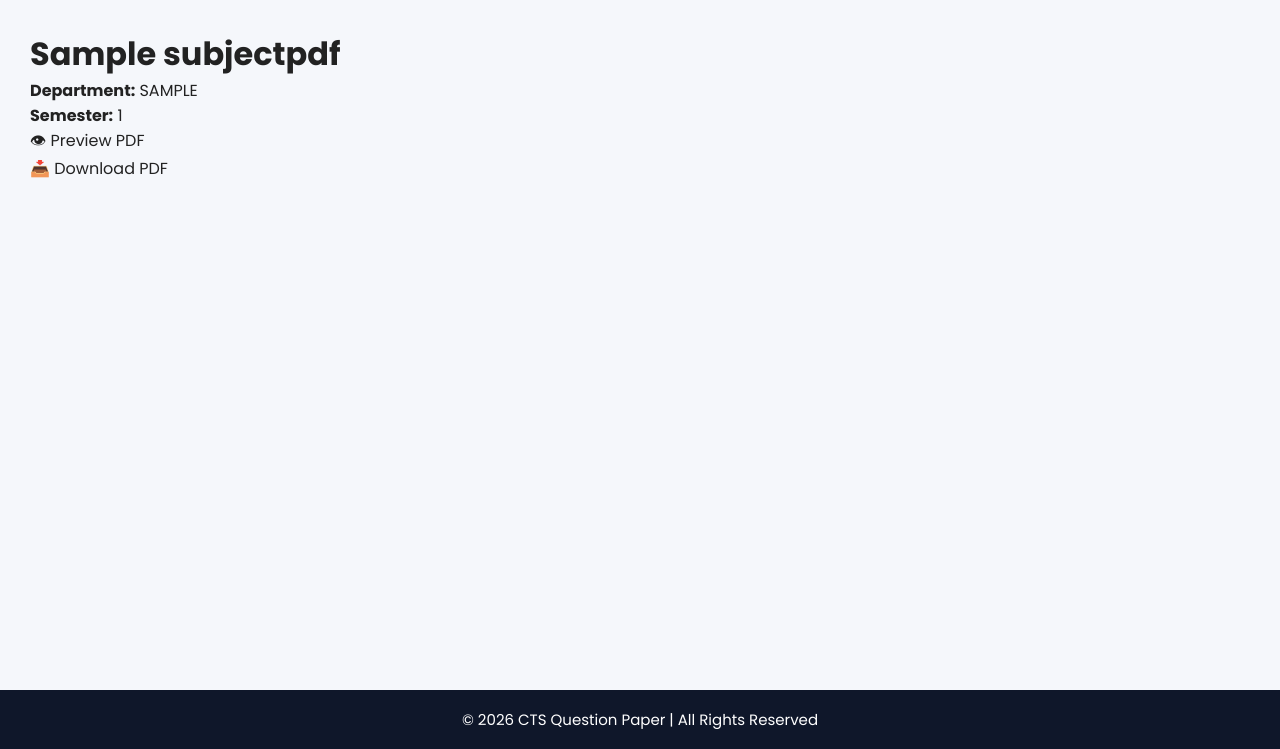
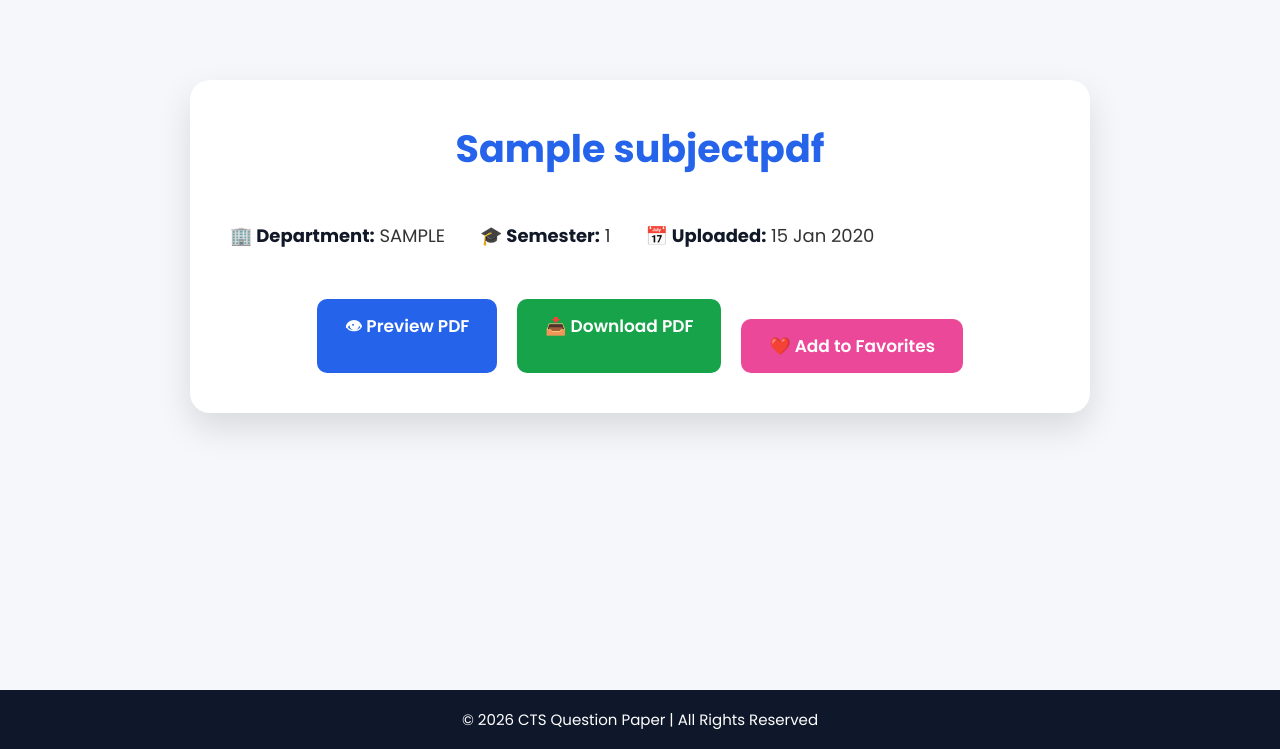
Before and after one commit to aroy14122005-dotcom/cts-question-paper, a Django app: page /paper/1/ in a window 1280 px wide. Shown: the part 80-829 px from the top of the page. Run offline with Django 5.2, Linux system fonts and the light colour scheme; tables that the repository leaves empty hold one stand-in row (values such as "Sample post").

Commit message:
Add favorites feature and paper detail styling

```diff
--- a/main/admin.py
+++ b/main/admin.py
@@ -1,5 +1,11 @@
 from django.urls import path
 from . import views
+from django.contrib import admin
+from .models import PDFUpload, SubjectPDF, Favorite
+
+admin.site.register(PDFUpload)
+admin.site.register(SubjectPDF)
+admin.site.register(Favorite)
 
 urlpatterns = [
     path('', views.login_page, name='login'),
--- a/main/models.py
+++ b/main/models.py
@@ -1,5 +1,6 @@
 from django.db import models
 from django.utils.text import slugify
+from django.contrib.auth.models import User
 
 
 class PDFUpload(models.Model):
@@ -27,3 +28,15 @@ class SubjectPDF(models.Model):
             self.slug = slugify(self.subject)
 
         super().save(*args, **kwargs)
+
+
+class Favorite(models.Model):
+    user = models.ForeignKey(User, on_delete=models.CASCADE)
+    paper = models.ForeignKey(SubjectPDF, on_delete=models.CASCADE)
+    created_at = models.DateTimeField(auto_now_add=True)
+
+    class Meta:
+        unique_together = ("user", "paper")
+
+    def __str__(self):
+        return f"{self.user.username} - {self.paper.subject}"
--- /dev/null
+++ b/main/static/css/favorites.css
@@ -0,0 +1,76 @@
+.favorites-page{
+    width:80%;
+    margin:60px auto;
+}
+
+.page-title{
+    text-align:center;
+    font-size:42px;
+    margin-bottom:45px;
+}
+
+.favorite-card{
+    background:#fff;
+    border-radius:18px;
+    padding:30px;
+    margin-bottom:30px;
+    box-shadow:0 10px 25px rgba(0,0,0,.12);
+}
+
+.favorite-card h2{
+    color:#2f63e9;
+    margin-bottom:20px;
+}
+
+.paper-info{
+    display:flex;
+    gap:35px;
+    margin-bottom:25px;
+    font-size:20px;
+}
+
+.paper-buttons{
+    display:flex;
+    gap:18px;
+}
+
+.preview-btn,
+.download-btn{
+    padding:14px 30px;
+    color:white;
+    text-decoration:none;
+    border-radius:10px;
+    font-weight:bold;
+}
+
+.preview-btn{
+    background:#2563eb;
+}
+
+.download-btn{
+    background:#16a34a;
+}
+
+.empty-box{
+    text-align:center;
+    background:white;
+    padding:70px;
+    border-radius:20px;
+    box-shadow:0 10px 25px rgba(0,0,0,.12);
+}
+
+.remove-btn{
+    display:inline-block;
+    background:#dc3545;
+    color:#fff;
+    padding:14px 30px;
+    border-radius:10px;
+    text-decoration:none;
+    font-size:18px;
+    font-weight:600;
+    transition:.3s;
+}
+
+.remove-btn:hover{
+    background:#b52b38;
+}
--- /dev/null
+++ b/main/static/css/paper_detail.css
@@ -0,0 +1,92 @@
+.paper-container{
+    display:flex;
+    justify-content:center;
+    align-items:center;
+    padding:50px 20px;
+}
+
+.paper-card{
+    width:90%;
+    max-width:900px;
+    background:#fff;
+    border-radius:20px;
+    padding:40px;
+    box-shadow:0 15px 35px rgba(0,0,0,.12);
+}
+
+.paper-card h1{
+    font-size:38px;
+    color:#2563eb;
+    margin-bottom:30px;
+    text-align:center;
+}
+
+.paper-info{
+    margin-bottom:35px;
+}
+
+.paper-info p{
+    font-size:18px;
+    margin:15px 0;
+    color:#333;
+}
+
+.paper-info strong{
+    color:#111827;
+}
+
+.paper-buttons{
+    display:flex;
+    justify-content:center;
+    gap:20px;
+    margin-top:35px;
+}
+
+.paper-buttons a{
+    text-decoration:none;
+    padding:14px 28px;
+    border-radius:10px;
+    font-size:17px;
+    font-weight:600;
+    transition:.3s;
+}
+
+.preview-btn{
+    background:#2563eb;
+    color:white;
+}
+
+.preview-btn:hover{
+    background:#1d4ed8;
+    transform:translateY(-2px);
+}
+
+.download-btn{
+    background:#16a34a;
+    color:white;
+}
+
+.download-btn:hover{
+    background:#15803d;
+    transform:translateY(-2px);
+}
+.paper-meta{
+    color:#666;
+    font-size:17px;
+}
+
+.favorite-btn{
+    display:inline-block;
+    margin-top:20px;
+    background:#ec4899;
+    color:#fff;
+    padding:14px 28px;
+    border-radius:10px;
+    font-weight:600;
+    text-decoration:none;
+    transition:.3s;
+}
+
+.favorite-btn:hover{
+    background:#db2777;
+}
--- a/main/templates/main/base.html
+++ b/main/templates/main/base.html
@@ -16,6 +16,8 @@
     <link rel="stylesheet" href="{% static 'css/navbar.css' %}">
     <link rel="stylesheet" href="{% static 'css/responsive.css' %}">
     <link rel="stylesheet" href="{% static 'css/search.css' %}">
+    <link rel="stylesheet" href="{% static 'css/paper_detail.css' %}">
+    <link rel="stylesheet" href="{% static 'css/favorites.css' %}">
 
     <!-- Page CSS -->
     {% block extra_css %}{% endblock %}
@@ -125,7 +127,7 @@
     </ul>
 
 </li>
-                <li><a href="#">Favorites</a></li>
+                <a href="{% url 'favorites' %}">Favorites</a>
 
                 <li><a href="#">Contact</a></li>
 
--- a/main/templates/main/paper_detail.html
+++ b/main/templates/main/paper_detail.html
@@ -1,27 +1,66 @@
 {% extends "main/base.html" %}
+{% load static %}
 
 {% block title %}
 {{ pdf.subject }}
 {% endblock %}
 
+{% block extra_css %}
+<link rel="stylesheet" href="{% static 'css/paper_detail.css' %}">
+{% endblock %}
+
 {% block content %}
 
-<h1>{{ pdf.subject }}</h1>
+<div class="paper-container">
 
-<p><strong>Department:</strong> {{ pdf.department|upper }}</p>
+    <div class="paper-card">
 
-<p><strong>Semester:</strong> {{ pdf.semester }}</p>
+        <h1>{{ pdf.subject }}</h1>
 
-<p>
-    <a href="{{ pdf.pdf_file.url }}" target="_blank">
-        👁 Preview PDF
-    </a>
-</p>
+        <div class="paper-info">
 
-<p>
-    <a href="{{ pdf.pdf_file.url }}" download>
-        📥 Download PDF
-    </a>
-</p>
+            <p>
+                <strong>🏢 Department:</strong>
+                {{ pdf.department|upper }}
+            </p>
+
+            <p>
+                <strong>🎓 Semester:</strong>
+                {{ pdf.semester }}
+            </p>
+
+            <p>
+                <strong>📅 Uploaded:</strong>
+                {{ pdf.uploaded_at|date:"d M Y" }}
+            </p>
+
+        </div>
+
+        <div class="paper-buttons">
+
+            <a href="{{ pdf.pdf_file.url }}"
+               target="_blank"
+               class="preview-btn">
+
+                👁 Preview PDF
+
+            </a>
+
+            <a href="{{ pdf.pdf_file.url }}"
+               download
+               class="download-btn">
+
+                📥 Download PDF
+
+            </a>
+            <a href="{% url 'add_favorite' paper.id %}" class="favorite-btn">
+    ❤️ Add to Favorites
+</a>
+
+        </div>
+
+    </div>
+
+</div>
 
 {% endblock %}
--- a/main/urls.py
+++ b/main/urls.py
@@ -16,4 +16,7 @@ urlpatterns = [
     path("search/", views.search_page, name="search"),
     path("search-api/", views.search_api, name="search_api"),
     path("paper/<int:pdf_id>/", views.paper_detail, name="paper_detail"),
+    path("favorites/", views.favorites, name="favorites"),
+    path("favorite/add/<int:paper_id>/", views.add_favorite, name="add_favorite"),
+    path("favorite/remove/<int:paper_id>/", views.remove_favorite, name="remove_favorite"),
 ]
--- a/main/views.py
+++ b/main/views.py
@@ -7,6 +7,11 @@ import os
 from django.db.models import Q
 from django.http import JsonResponse
 from django.shortcuts import get_object_or_404
+from django.contrib.auth.decorators import login_required
+from .models import Favorite
+from django.shortcuts import get_object_or_404, redirect
+from django.contrib.auth.decorators import login_required
+from .models import SubjectPDF, Favorite
 
 
 def login_page(request):
@@ -234,3 +239,34 @@ def paper_detail(request, pdf_id):
     return render(request, "main/paper_detail.html", {
         "pdf": pdf
     })
+@login_required
+def favorites(request):
+    favorites = Favorite.objects.filter(user=request.user)
+
+    return render(request, "main/favorites.html", {
+        "favorites": favorites,
+    })
+
+
+@login_required
+def add_favorite(request, paper_id):
+    paper = get_object_or_404(SubjectPDF, id=paper_id)
+
+    Favorite.objects.get_or_create(
+        user=request.user,
+        paper=paper
+    )
+
+    return redirect("favorites")
+
+
+@login_required
+def remove_favorite(request, paper_id):
+    paper = get_object_or_404(SubjectPDF, id=paper_id)
+
+    Favorite.objects.filter(
+        user=request.user,
+        paper=paper
+    ).delete()
+
+    return redirect("favorites")
```
Also changed, not shown: main/templates/main/favorites.html (added, +63 -0 lines), main/migrations/0003_favorite.py (added).
